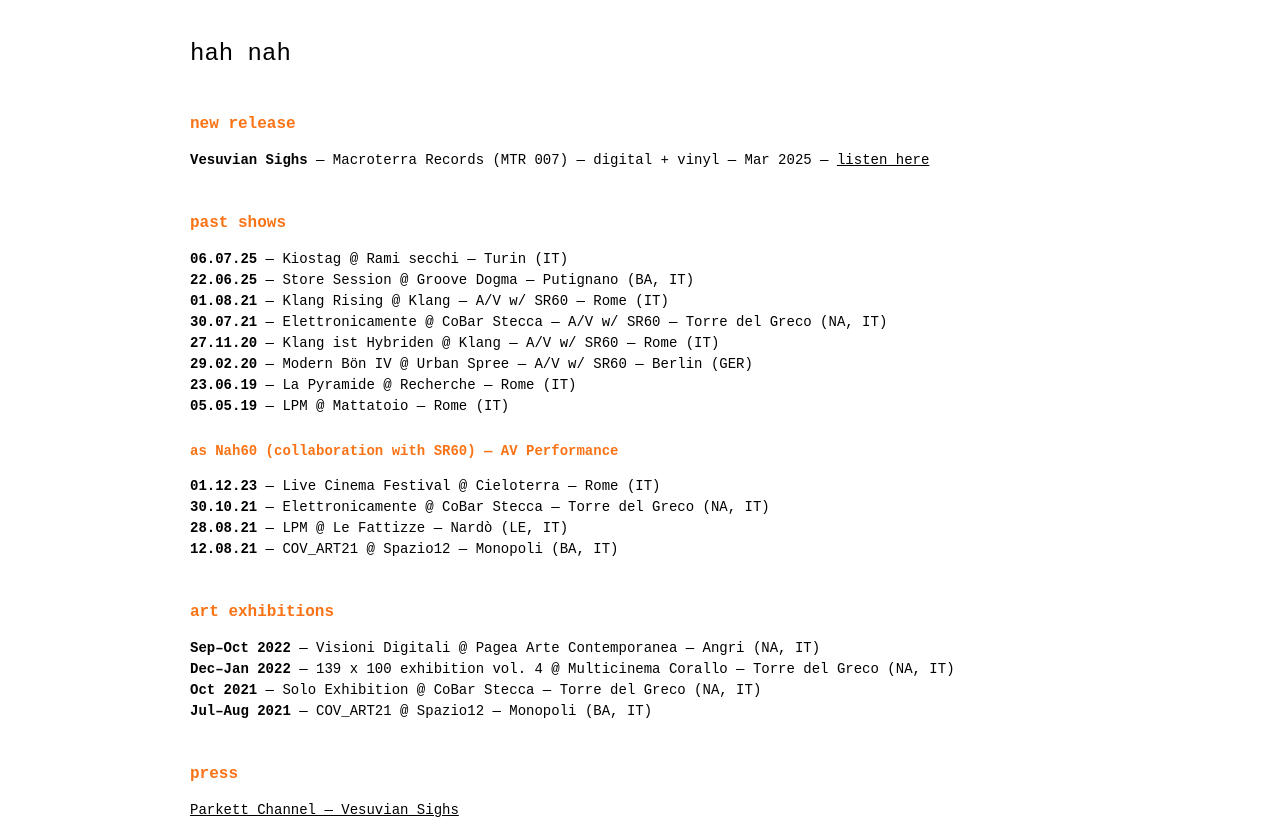
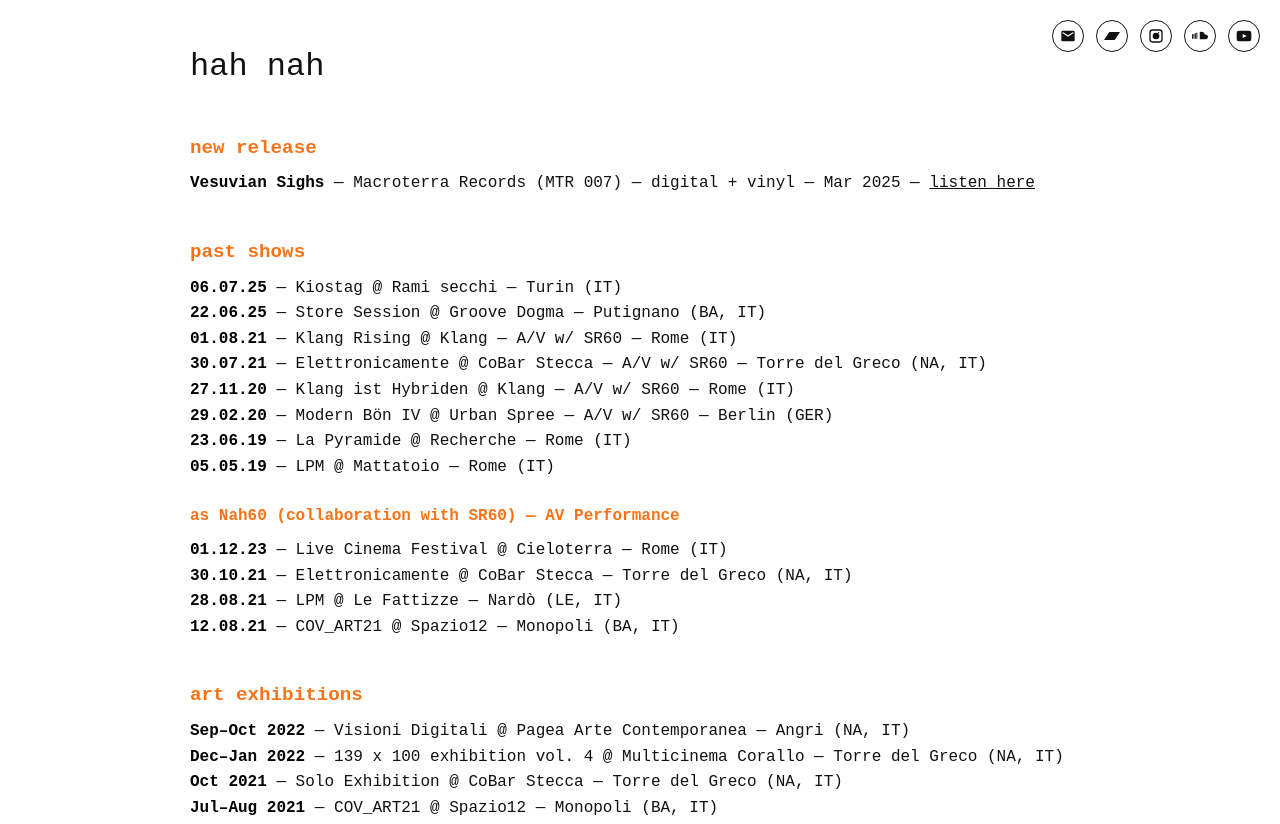
Before and after one commit to hahnah5/hahnah.github.io, a plain HTML site: page index.html in a window 1280 px wide. Shown: the top 824 px of the page. Drawn offline with Linux system fonts and the light colour scheme.

Commit message:
Update index.html

```diff
--- a/index.html
+++ b/index.html
@@ -7,7 +7,7 @@
   <style>
     :root {
       --bg: #ffffff;
-      --text: #000000;
+      --text: #111111;
       --accent: #f97316;
       --border: #d1d5db;
     }
@@ -15,28 +15,43 @@
       margin: 0;
       background: var(--bg);
       color: var(--text);
-      font: 14px/1.5 ui-monospace, monospace;
+      font-family: ui-monospace, monospace;
+      line-height: 1.6;
       padding: 20px;
     }
     .wrap { max-width: 900px; margin: 0 auto; }
-    h1 { font-size: 24px; font-weight: 400; margin-bottom: 20px; }
-    h2 { font-size: 16px; font-weight: 700; color: var(--accent); margin: 40px 0 8px; }
-    h3 { font-size: 14px; font-weight: 700; color: var(--accent); margin: 24px 0 8px; }
+    header h1 { font-size: 2rem; font-weight: 400; margin-bottom: 20px; }
+    h2 { font-size: 1.2rem; font-weight: 700; color: var(--accent); margin: 40px 0 8px; }
+    h3 { font-size: 1rem; font-weight: 700; color: var(--accent); margin: 24px 0 8px; }
     a { color: inherit; text-decoration: none; }
     a.underline { text-decoration: underline; }
     .top-right { position: fixed; top: 20px; right: 20px; display: flex; gap: 12px; }
-    .chip { display: inline-flex; align-items: center; justify-content: center; width: 30px; height: 30px; border: 1px solid var(--text); border-radius: 999px; transition: background .15s ease, color .15s ease; }
+    .chip { display: inline-flex; align-items: center; justify-content: center; width: 30px; height: 30px; border: 1px solid var(--text); border-radius: 50%; transition: background .15s ease, color .15s ease; }
     .chip:hover { background: var(--accent); color: var(--bg); }
     .chip svg { width: 16px; height: 16px; fill: currentColor; }
-    footer { border-top: 1px solid var(--border); margin-top: 48px; padding-top: 12px; text-align: center; font-size: 12px; }
+    footer { border-top: 1px solid var(--border); margin-top: 48px; padding-top: 12px; text-align: center; font-size: 0.8rem; color: #555; }
     .bold { font-weight: 600; color: #000; }
-    .date { font-weight: 600; color: #000; }
-    .highlight { font-weight: 600; color: #000; }
+    .date, .highlight { font-weight: 600; color: #000; }
+    p { margin: 0 0 1em; }
   </style>
 </head>
 <body>
   <nav class="top-right" aria-label="quick links">
-    <!-- icons omitted for brevity -->
+    <a class="chip" href="mailto:hahnah.info@gmail.com" title="Email">
+      <svg viewBox="0 0 24 24" aria-hidden="true"><path d="M20 4H4c-1.1 0-2 .9-2 2v12c0 1.1.9 2 2 2h16c1.1 0 2-.9 2-2V6c0-1.1-.9-2-2-2Zm0 4-8 5L4 8V6l8 5 8-5v2Z"/></svg>
+    </a>
+    <a class="chip" href="https://hahnah.bandcamp.com/" target="_blank" rel="noopener noreferrer" title="Bandcamp">
+      <svg viewBox="0 0 194 194" xmlns="http://www.w3.org/2000/svg" aria-hidden="true"><path d="M0 145.8h129.2L194 48.2H64.8z"/></svg>
+    </a>
+    <a class="chip" href="https://www.instagram.com/__hahnah__/" target="_blank" rel="noopener noreferrer" title="Instagram">
+      <svg viewBox="0 0 24 24" aria-hidden="true"><path d="M7 2h10a5 5 0 0 1 5 5v10a5 5 0 0 1-5 5H7a5 5 0 0 1-5-5V7a5 5 0 0 1 5-5Zm0 2a3 3 0 0 0-3 3v10a3 3 0 0 0 3 3h10a3 3 0 0 0 3-3V7a3 3 0 0 0-3-3H7Zm9 2a1 1 0 1 1 0 2 1 1 0 0 1 0-2ZM12 7a5 5 0 1 1 0 10 5 5 0 0 1 0-10Z"/></svg>
+    </a>
+    <a class="chip" href="https://soundcloud.com/hahnah_5" target="_blank" rel="noopener noreferrer" title="SoundCloud">
+      <svg viewBox="0 0 512 512" xmlns="http://www.w3.org/2000/svg" aria-hidden="true"><path d="M437.02 211.13c-9.17 0-18.03 1.13-26.5 3.26-7.26-53.01-52.71-93.97-107.7-93.97-15.39 0-30.05 3.23-43.23 9.02-8.84 3.94-11.54 8.09-11.54 17.86v196.65c0 9.77 7.92 17.69 17.69 17.69h171.28c41.48 0 75.08-33.6 75.08-75.08 0-41.48-33.6-75.08-75.08-75.08z"/><path d="M0 341.94h31.02V197.07H0v144.87zm46.53 0h31.02V183.07H46.53v158.87zm46.53 0h31.02V168.13H93.06v173.81zm46.53 0h31.02V153.2h-31.02v188.74z"/></svg>
+    </a>
+    <a class="chip" href="https://www.youtube.com/@hahnah5" target="_blank" rel="noopener noreferrer" title="YouTube">
+      <svg viewBox="0 0 24 24" aria-hidden="true"><path d="M23 7.5v9a3.5 3.5 0 0 1-3.5 3.5h-15A3.5 3.5 0 0 1 1 16.5v-9A3.5 3.5 0 0 1 4.5 4h15A3.5 3.5 0 0 1 23 7.5ZM10 9v6l6-3-6-3Z"/></svg>
+    </a>
   </nav>
 
   <div class="wrap">
@@ -45,12 +60,14 @@
       <section id="news">
         <h2>new release</h2>
         <p><span class="highlight">Vesuvian Sighs</span> — Macroterra Records (MTR 007) — digital + vinyl — Mar 2025 —
-          <a class="underline" href="https://macroterra.bandcamp.com/album/vesuvian-sighs" target="_blank">listen here</a>
+          <a class="underline" href="https://macroterra.bandcamp.com/album/vesuvian-sighs" target="_blank" rel="noopener noreferrer">listen here</a>
         </p>
       </section>
+
       <section id="work">
         <h2>past shows</h2>
-        <p><span class="date">06.07.25</span> — Kiostag @ Rami secchi — Turin (IT) <br />
+        <p>
+          <span class="date">06.07.25</span> — Kiostag @ Rami secchi — Turin (IT) <br />
           <span class="date">22.06.25</span> — Store Session @ Groove Dogma — Putignano (BA, IT) <br />
           <span class="date">01.08.21</span> — Klang Rising @ Klang — A/V w/ SR60 — Rome (IT) <br />
           <span class="date">30.07.21</span> — Elettronicamente @ CoBar Stecca — A/V w/ SR60 — Torre del Greco (NA, IT) <br />
@@ -60,32 +77,43 @@
           <span class="date">05.05.19</span> — LPM @ Mattatoio — Rome (IT)
         </p>
         <h3>as Nah60 (collaboration with SR60) — AV Performance</h3>
-        <p><span class="date">01.12.23</span> — Live Cinema Festival @ Cieloterra — Rome (IT) <br />
+        <p>
+          <span class="date">01.12.23</span> — Live Cinema Festival @ Cieloterra — Rome (IT) <br />
           <span class="date">30.10.21</span> — Elettronicamente @ CoBar Stecca — Torre del Greco (NA, IT) <br />
           <span class="date">28.08.21</span> — LPM @ Le Fattizze — Nardò (LE, IT) <br />
           <span class="date">12.08.21</span> — COV_ART21 @ Spazio12 — Monopoli (BA, IT)
         </p>
       </section>
+
       <section id="exhibitions">
         <h2>art exhibitions</h2>
-        <p><span class="date">Sep–Oct 2022</span> — Visioni Digitali @ Pagea Arte Contemporanea — Angri (NA, IT) <br />
+        <p>
+          <span class="date">Sep–Oct 2022</span> — Visioni Digitali @ Pagea Arte Contemporanea — Angri (NA, IT) <br />
           <span class="date">Dec–Jan 2022</span> — 139 x 100 exhibition vol. 4 @ Multicinema Corallo — Torre del Greco (NA, IT) <br />
           <span class="date">Oct 2021</span> — Solo Exhibition @ CoBar Stecca — Torre del Greco (NA, IT) <br />
           <span class="date">Jul–Aug 2021</span> — COV_ART21 @ Spazio12 — Monopoli (BA, IT)
         </p>
       </section>
+
       <section id="press">
         <h2>press</h2>
-        <p><a class="underline" href="https://www.parkettchannel.it/premiere-macro-terra-records/" target="_blank">Parkett Channel — Vesuvian Sighs</a></p>
+        <p><a class="underline" href="https://www.parkettchannel.it/premiere-macro-terra-records/" target="_blank" rel="noopener noreferrer">Parkett Channel — Vesuvian Sighs</a></p>
       </section>
+
       <section id="about">
         <h2>about</h2>
         <p><span class="bold">Audiovisual artist</span> with a solid background in engineering and a strong inclination towards <span class="bold">visual</span> and <span class="bold">sound experimentation</span>. He has participated in numerous <span class="bold">events</span> and <span class="bold">festivals</span>, in Italy and abroad, with <span class="bold">AV performances</span> and <span class="bold">art exhibitions</span>, collaborating with <span class="bold">SR60</span> (Giuseppe Mascia). His experience includes performances at venues such as <span class="bold">LCF</span> and <span class="bold">LPM</span>, and various independent underground festivals like <span class="bold">Modern Bon</span> (Berlin), as well as in clubs as <span class="bold">VJ</span>, with the moniker <span class="bold">p#</span>, for international DJs and independent bands. As <span class="bold">music producer</span>, he recently released for <span class="bold">Macroterra Records</span> in collaboration with label owner <span class="bold">Angelo Pomposo</span>. He is currently active with <span class="bold">Vesuvian Sighs AV Live</span> in various formats. His <span class="bold">artistic practice</span> integrates a wide and varied set of hardware and software, combining a <span class="bold">technical approach</span> with an <span class="bold">experimental vision</span>.
         </p>
       </section>
     </main>
-    <footer><p>© <span id="year"></span> hah nah</p></footer>
+
+    <footer>
+      <p>© <span id="year"></span> hah nah</p>
+    </footer>
   </div>
-  <script>document.getElementById('year').textContent = new Date().getFullYear();</script>
+
+  <script>
+    document.getElementById('year').textContent = new Date().getFullYear();
+  </script>
 </body>
 </html>
```
